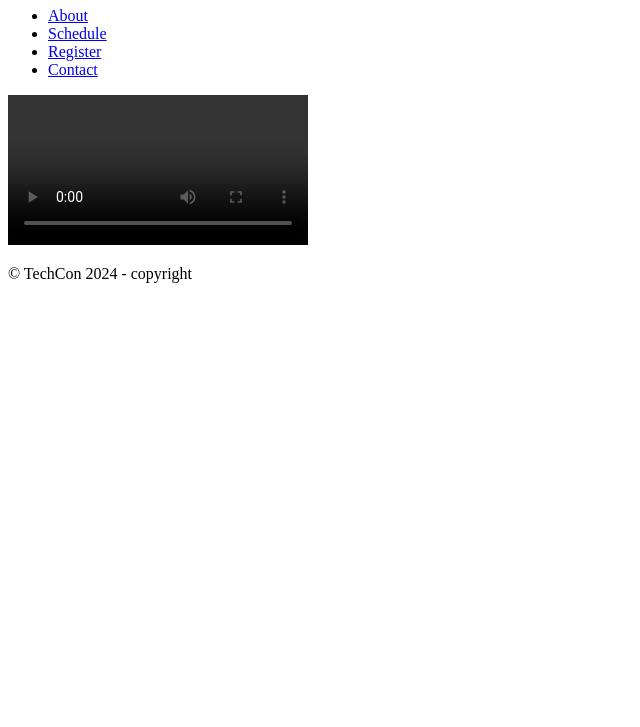
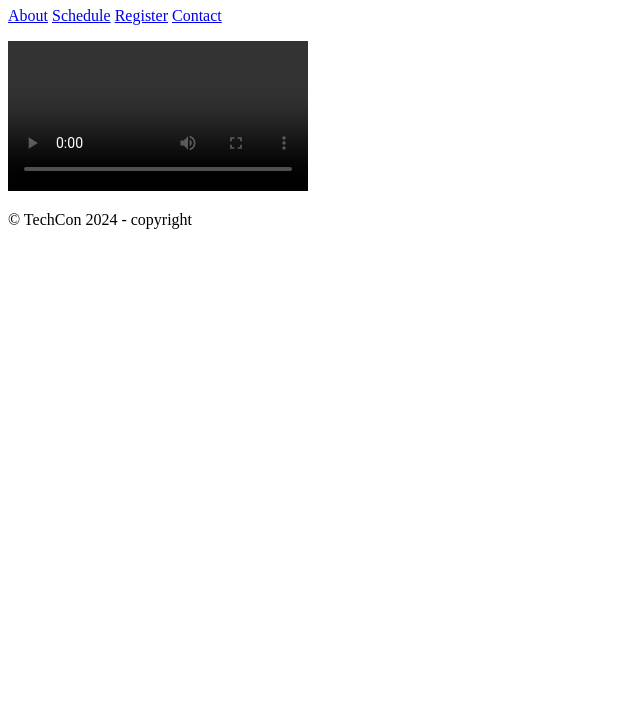
Before and after one commit to StewartIsaac/TechCon_HTML, a plain HTML site: page techcon_website/index.html in a window 1280 px wide. Shown: the part 73-800 px from the top of the page, without its empty margins (0-640 px from the left). Drawn offline with Linux system fonts and the light colour scheme.

Commit message:
update index.html

```diff
--- a/techcon_website/index.html
+++ b/techcon_website/index.html
@@ -9,12 +9,10 @@
     <header>
         <h1>TechCon 2024</h1>
         <nav>
-            <ul>
-                <li><a href="./about.html">About</a></li>
-                <li><a href="./schedule.html">Schedule</a></li>
-                <li><a href="./register.html">Register</a></li>
-                <li><a href="./contact.html">Contact</a></li>
-            </ul>
+            <a href="./about.html">About</a>
+            <a href="./schedule.html">Schedule</a>
+            <a href="./register.html">Register</a>
+            <a href="./contact.html">Contact</a>
         </nav>
     </header>
     <main>
```
